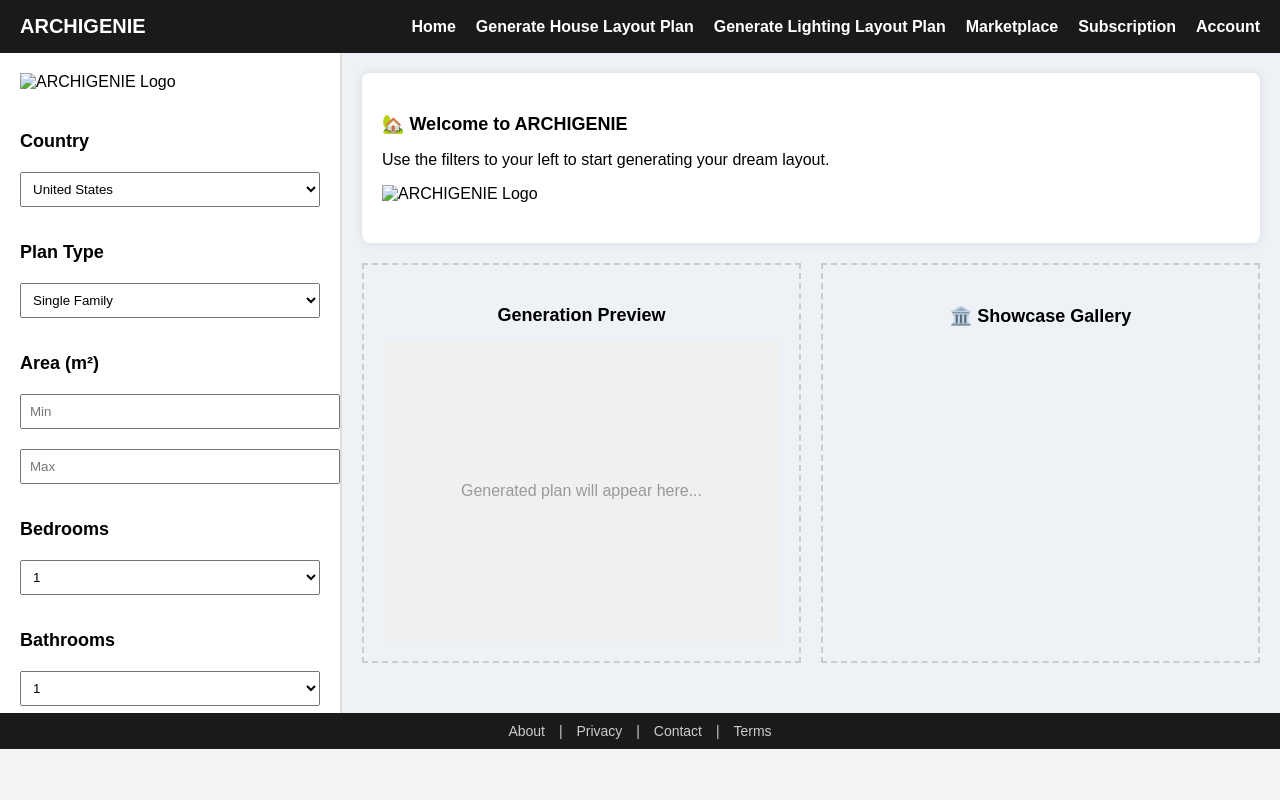
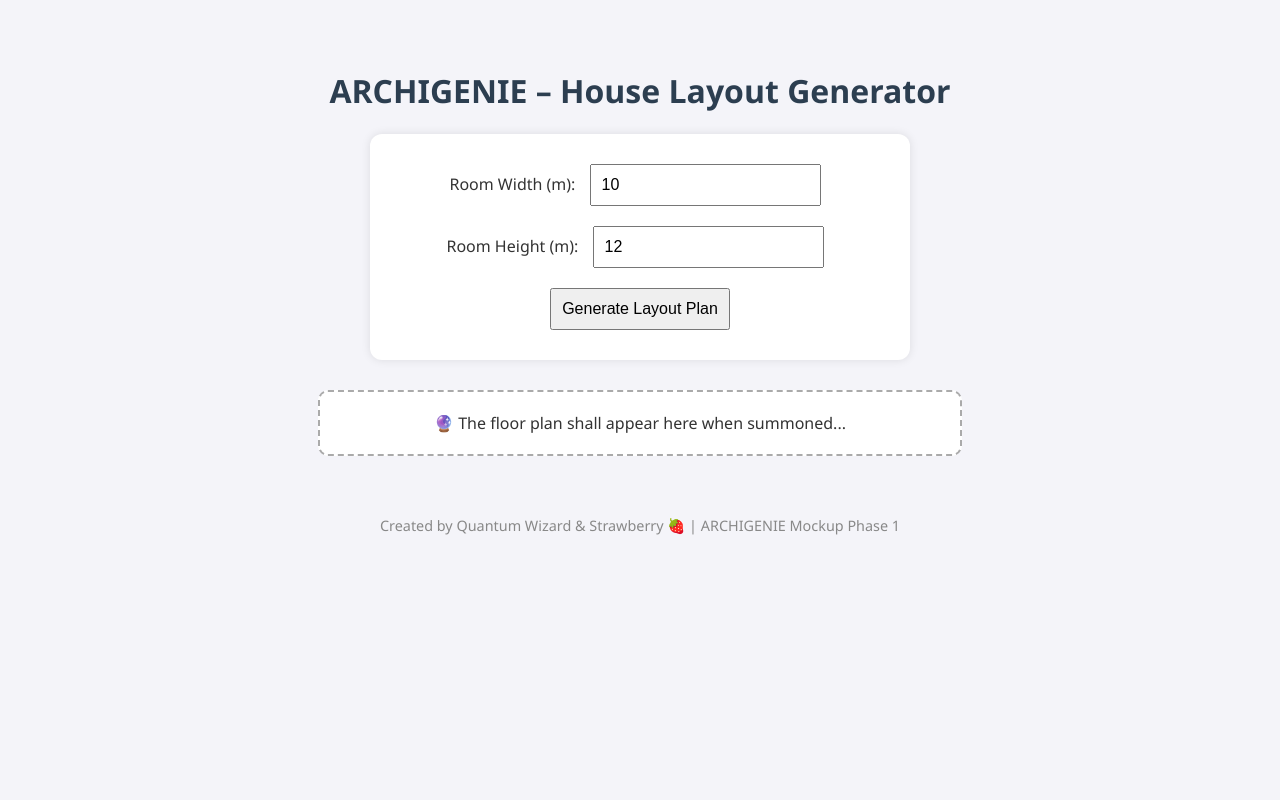
Before and after one commit to JOHNSWAMIDAS/archigenie-frontend, a plain HTML site: page index.html in a window 1280 px wide. Drawn offline with Linux system fonts and the light colour scheme.

Commit message:
Updated frontend UI with interactive layout input form

```diff
--- a/index.html
+++ b/index.html
@@ -1,200 +1,92 @@
+
 <!DOCTYPE html>
 <html lang="en">
 <head>
-  <meta charset="UTF-8">
-  <title>ARCHIGENIE - Home</title>
+  <meta charset="UTF-8" />
+  <meta name="viewport" content="width=device-width, initial-scale=1.0"/>
+  <title>ARCHIGENIE – Layout Generator</title>
   <style>
     body {
-      margin: 0;
-      font-family: Arial, sans-serif;
-      height: 100vh;
-      background: #f4f4f4;
+      font-family: 'Segoe UI', sans-serif;
+      background-color: #f4f4f9;
+      color: #333;
+      text-align: center;
+      padding: 40px;
     }
-
-    header {
-      background-color: #1a1a1a;
-      padding: 15px 20px;
-      color: white;
-      display: flex;
-      align-items: center;
-      justify-content: space-between;
+    h1 {
+      color: #2c3e50;
     }
-
-    .navbar {
-      display: flex;
-      gap: 20px;
-    }
-
-    .navbar a {
-      color: white;
-      text-decoration: none;
-      font-weight: bold;
-    }
-
-    .navbar a:hover {
-      text-decoration: underline;
-    }
-
-    .container {
-      display: flex;
-      height: calc(100vh - 140px); /* Adjust for header + footer */
-    }
-
-    .sidebar {
-      width: 300px;
-      background: #ffffff;
+    .form-section {
+      margin: 20px auto;
       padding: 20px;
-      border-right: 2px solid #ddd;
-      overflow-y: auto;
-    }
-
-    .main {
-      flex: 1;
-      padding: 20px;
-      background: #eef1f6;
-      overflow-y: auto;
-    }
-
-    h2 {
-      font-size: 18px;
-      margin-top: 20px;
-    }
-
-    select, input {
-      width: 100%;
-      padding: 8px;
-      margin: 5px 0 15px;
-    }
-
-    .logo {
-      width: 100%;
-      height: auto;
-      margin-bottom: 20px;
-    }
-
-    .showcase {
       background: white;
-      padding: 20px;
-      border-radius: 8px;
+      border-radius: 12px;
+      max-width: 500px;
       box-shadow: 0 0 10px rgba(0,0,0,0.1);
     }
-
+    input, select, button {
+      padding: 10px;
+      margin: 10px;
+      font-size: 1em;
+    }
+    .preview-box {
+      margin-top: 30px;
+      padding: 20px;
+      background: #fff;
+      border: 2px dashed #aaa;
+      border-radius: 10px;
+      max-width: 600px;
+      margin-left: auto;
+      margin-right: auto;
+    }
+    img {
+      max-width: 100%;
+      height: auto;
+    }
     footer {
-      background-color: #1a1a1a;
-      color: #ccc;
-      text-align: center;
-      padding: 10px;
-      font-size: 14px;
+      margin-top: 60px;
+      color: #888;
+      font-size: 0.9em;
     }
-
-    footer a {
-      color: #ccc;
-      margin: 0 10px;
-      text-decoration: none;
-    }
-
-    footer a:hover {
-      text-decoration: underline;
-    }
-
   </style>
 </head>
 <body>
-
-<header>
-  <div style="font-size: 20px; font-weight: bold;">ARCHIGENIE</div>
-  <nav class="navbar">
-    <a href="#">Home</a>
-    <a href="#">Generate House Layout Plan</a>
-    <a href="#">Generate Lighting Layout Plan</a>
-    <a href="#">Marketplace</a>
-    <a href="#">Subscription</a>
-    <a href="#">Account</a>
-  </nav>
-</header>
-
-<div class="container">
-
-  <div class="sidebar">
-    <img src="C:/archigenie graphics/archigenie logo.png" alt="ARCHIGENIE Logo" class="logo" />
-
-    <h2>Country</h2>
-    <select>
-      <option>United States</option>
-      <option>France</option>
-      <option>India</option>
-      <option>Japan</option>
-    </select>
-
-    <h2>Plan Type</h2>
-    <select>
-      <option>Single Family</option>
-      <option>Multi Family</option>
-      <option>Garage</option>
-      <option>Recreation</option>
-    </select>
-
-    <h2>Area (m²)</h2>
-    <input type="text" placeholder="Min">
-    <input type="text" placeholder="Max">
-
-    <h2>Bedrooms</h2>
-    <select><option>1</option><option>2</option><option>3</option><option>4</option><option>5</option><option>6+</option></select>
-
-    <h2>Bathrooms</h2>
-    <select><option>1</option><option>1.5</option><option>2</option><option>2.5</option><option>3</option><option>4+</option></select>
-
-    <h2>Stories</h2>
-    <select><option>1</option><option>1.5</option><option>2</option><option>2.5</option><option>3+</option></select>
-
-    <h2>Architectural Style</h2>
-    <select>
-      <option>Modern</option>
-      <option>Traditional</option>
-      <option>Craftsman</option>
-      <option>Colonial</option>
-      <option>Victorian</option>
-      <option>French Country</option>
-    </select>
+  <h1>ARCHIGENIE – House Layout Generator</h1>
+  <div class="form-section">
+    <label for="width">Room Width (m):</label>
+    <input type="number" id="width" value="10" />
+    <br/>
+    <label for="height">Room Height (m):</label>
+    <input type="number" id="height" value="12" />
+    <br/>
+    <button id="generate-btn">Generate Layout Plan</button>
   </div>
 
-  <div class="main">
-    <div class="showcase">
-      <h2>🏡 Welcome to ARCHIGENIE</h2>
-      <p>Use the filters to your left to start generating your dream layout.</p>
-      <img src="C:/archigenie graphics/archigenie logo.png" alt="ARCHIGENIE Logo" class="logo" />
-    </div>
-
-    <div style="display: flex; flex-direction: row; gap: 20px; margin-top: 20px;">
-
-      <!-- Generation Window -->
-      <div style="flex: 1; border: 2px dashed #ccc; padding: 20px; position: relative;">
-        <h2 style="text-align: center;">Generation Preview</h2>
-        <div style="height: 300px; background-color: #f0f0f0; text-align: center; line-height: 300px; color: #999;">
-          Generated plan will appear here...
-        </div>
-      </div>
-
-      <!-- Showcase Window -->
-      <div style="flex: 1; border: 2px dashed #ccc; padding: 20px;">
-        <h2 style="text-align: center;">🏛️ Showcase Gallery</h2>
-        <div style="display: flex; flex-wrap: wrap; gap: 10px; justify-content: center;">
-          <!-- Add your real image previews later -->
-          <!-- <img src="https://..." width="140" style="border-radius: 8px;"> -->
-        </div>
-      </div>
-
-    </div>
+  <div class="preview-box" id="preview">
+    🔮 The floor plan shall appear here when summoned...
   </div>
 
-</div>
+  <footer>
+    Created by Quantum Wizard & Strawberry 🍓 | ARCHIGENIE Mockup Phase 1
+  </footer>
 
-<footer>
-  <a href="#">About</a> |
-  <a href="#">Privacy</a> |
-  <a href="#">Contact</a> |
-  <a href="#">Terms</a>
-</footer>
+  <script>
+    document.getElementById("generate-btn").addEventListener("click", async () => {
+      const width = document.getElementById("width").value;
+      const height = document.getElementById("height").value;
+      const preview = document.getElementById("preview");
+      preview.innerHTML = "✨ Generating your divine layout...";
 
+      try {
+        const response = await fetch(`https://archigenie-mockup-trial.onrender.com/generate?width=${width}&height=${height}`);
+        const blob = await response.blob();
+        const imgURL = URL.createObjectURL(blob);
+        preview.innerHTML = `<img src="${imgURL}" alt="Generated Floor Plan">`;
+      } catch (error) {
+        preview.innerHTML = "❌ Failed to fetch layout.";
+        console.error("Generation error:", error);
+      }
+    });
+  </script>
 </body>
 </html>
```
